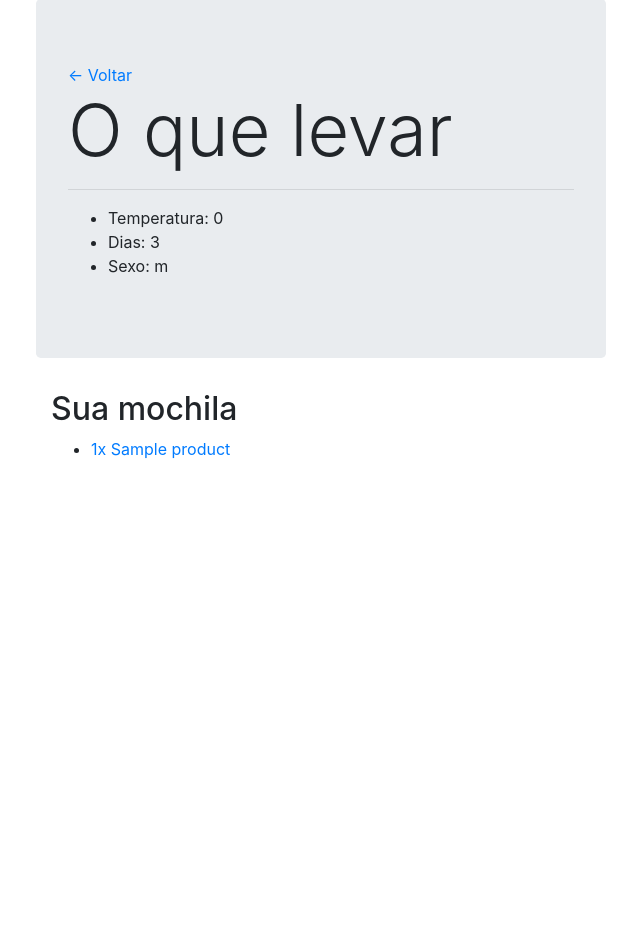
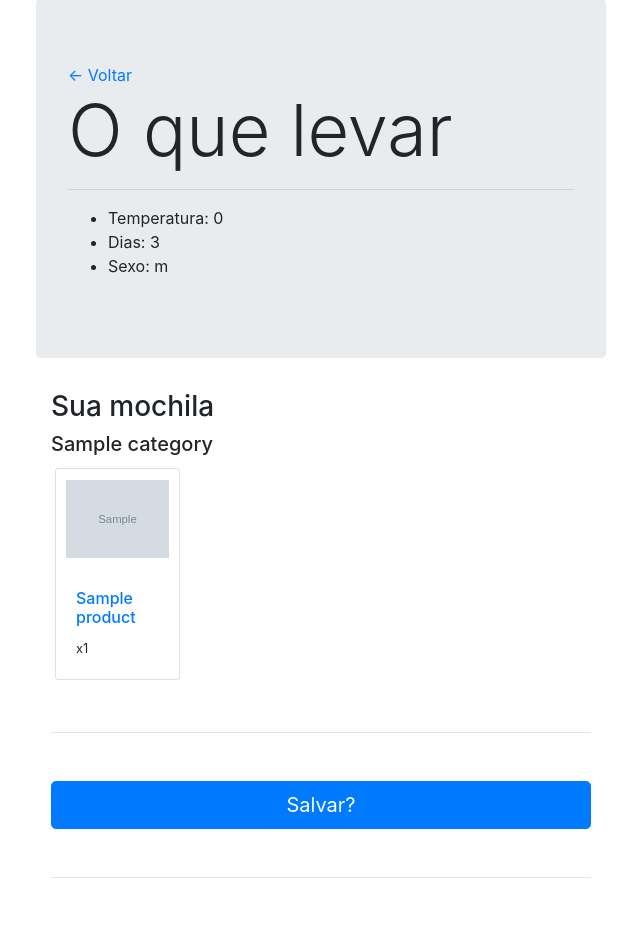
Before and after one commit to renancamm/what2take_old, a Django app: page /app/backpack/1/ in a window 1280 px wide. Shown: the part 49-975 px from the top of the page, without its empty margins (319-959 px from the left). Before the commit the page ends 508 px from the top, so only its background shows below. Run offline with Django 3.2, Linux system fonts and the light colour scheme; tables that the repository leaves empty hold one stand-in row (values such as "Sample post"); grey boxes marked "Sample" are stand-in pictures; some libraries are stand-ins or nearby versions.

Commit message:
add category display in backpack detail

```diff
--- a/app/templates/backpack_detail.html
+++ b/app/templates/backpack_detail.html
@@ -25,12 +25,38 @@
 
 <div class="row justify-content-center">
     <div class="col-6">
-        <h2>Sua mochila</h2>
-        <ul>
-            {% for item in context.items %}
-                <li><a href="{% url 'product-detail' context.backpack.pk item.product.pk %}">{{ item }}</a></li>
+        <h3>Sua mochila</h3>
+
+            {% for category in context.categories %}
+                <h5>{{ category.name }}</h5>
+                <div style="display: flex; align-items: left; flex-wrap: wrap;">
+                {% for item in context.items %}
+                    {% if item.product.category == category %}
+
+
+                    <div class="card m-1" style="width: 125px;">
+                      <img src="{{ item.product.image.url }}" class="card-img-top" alt="{{ item.product.name }}" style="object-fit: contain; height: 100px; padding: 10px;">
+                      <div class="card-body">
+                        <h6 class="card-title">
+                        <a href="{% url 'product-detail' context.backpack.pk item.product.pk %}">
+                        {{ item.product.name }}
+                        </a>
+                        </h6>
+                        <p class="card-text small">x{{ item.qtd }}</p>
+                      </div>
+                    </div>
+
+
+                    {% endif %}
+                {% endfor %}
+                </div>
+            <hr class="my-5">
             {% endfor %}
-        </ul>
+
+
+            <button type="submit" class="btn btn-primary btn-lg btn-block">Salvar?</button>
+            <hr class="my-5">
+
     </div>
 </div>
 
--- a/app/views.py
+++ b/app/views.py
@@ -2,7 +2,7 @@ from django.http import Http404
 from django.shortcuts import render
 from django.shortcuts import redirect
 from .forms import BackpackForm
-from .models import Product, Backpack
+from .models import Category, Product, Backpack
 
 
 def backpack_new(request):
@@ -22,7 +22,8 @@ def backpack_detail(request, backpack_id):
     try:
         backpack = Backpack.objects.get(pk=backpack_id)
         items = backpack.backpackitem_set.all()
-        context = {'backpack': backpack, 'items': items}
+        categories = Category.objects.all()
+        context = {'backpack': backpack, 'items': items, 'categories': categories}
     except backpack.DoesNotExist:
         raise Http404("Backpack does not exist")
 
```
